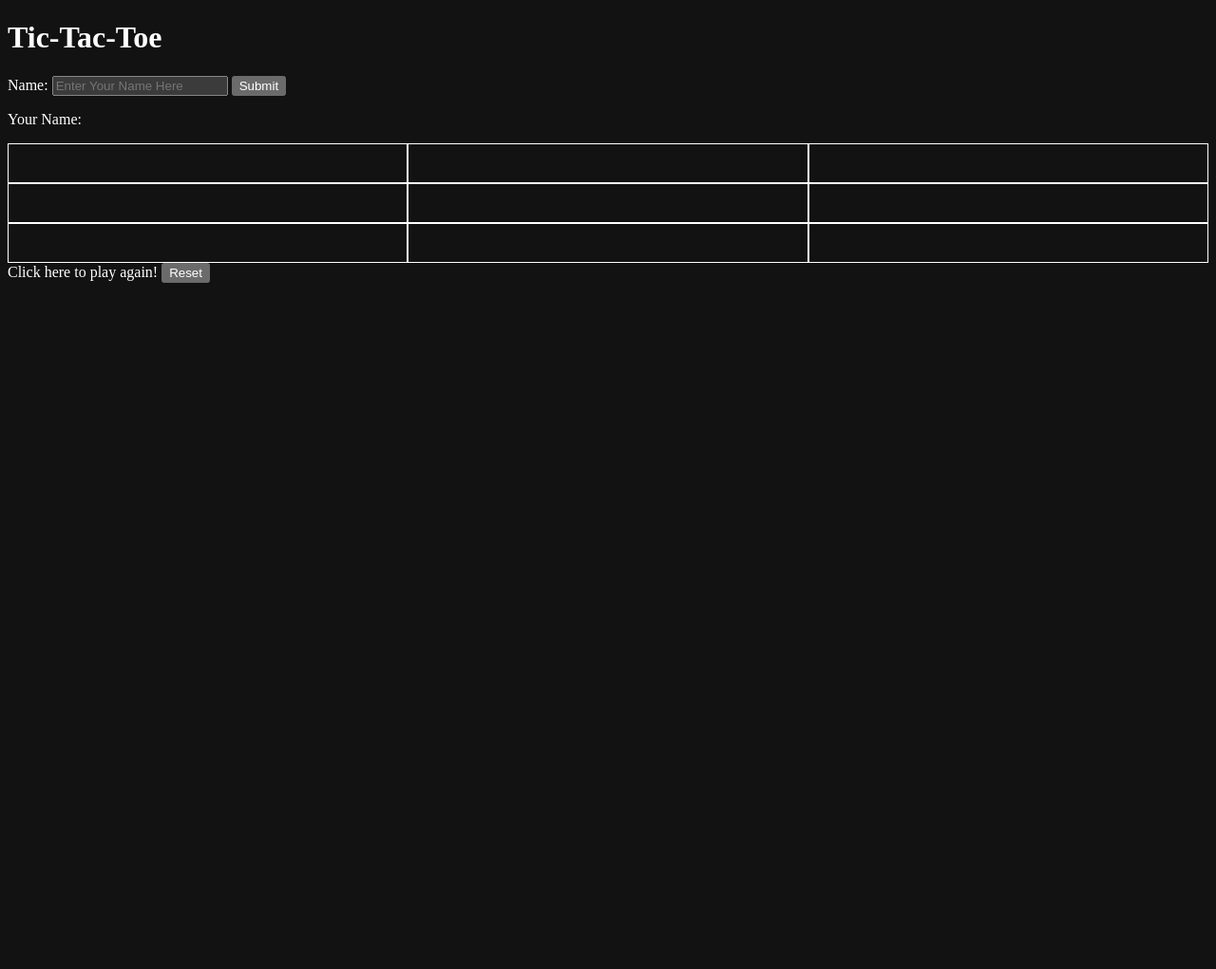
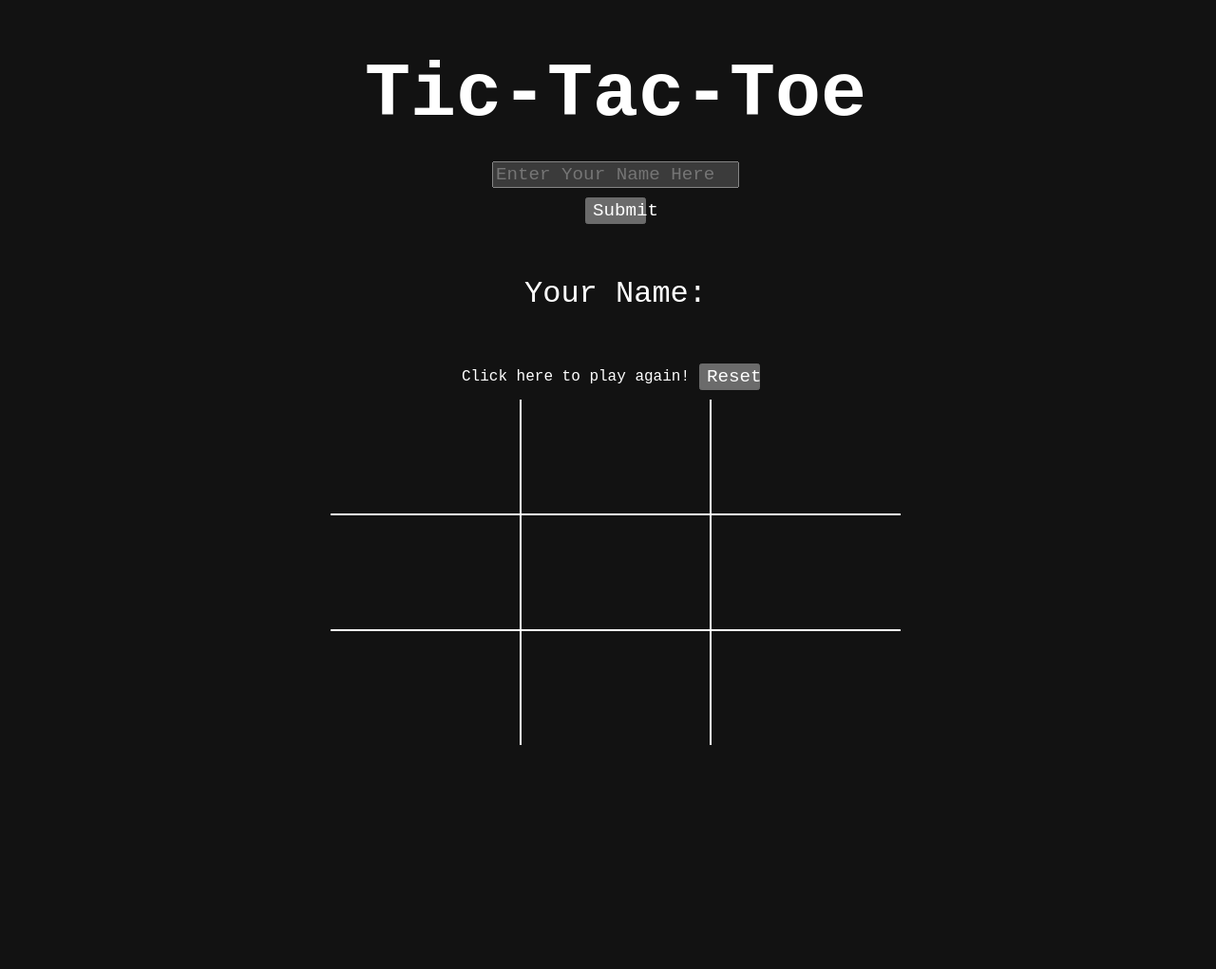
Before and after one commit to nickbloo/Project-3-Arcade-Game, a plain HTML site: page index.html in a window 1280 px wide. Shown: the whole page at 95% size. Before the commit the page ends 800 px from the top, so only its background shows below. Drawn offline with Linux system fonts and the light colour scheme.

Commit message:
final commit, styling done

```diff
--- a/index.html
+++ b/index.html
@@ -10,20 +10,19 @@
 </head>
 <body>
     <h1>Tic-Tac-Toe</h1>
+    <div id="game-end-message"></div>
     <div id="input-container">
-        <label>Name: </label>
         <input id="name-input" type="text" placeholder="Enter Your Name Here"/>
         <button id="submit-button">Submit</button>
     </div>
     <div id="display-name-container">
         <p id="display-name">Your Name: </p>
     </div>
-    <div id="game-board">
-    </div>
-    <div id="game-end-message"></div>
     <div id="reset-container">
         <label>Click here to play again!</label>
         <button id="reset-button">Reset</button>
     </div>
+    <div id="game-board">
+    </div>
 </body>
 </html>
--- a/style.css
+++ b/style.css
@@ -1,14 +1,100 @@
 html, body {
     color-scheme: dark;
+    height: 100%;
+    width: 100%;
+    font-family: 'Courier New', Courier, monospace;
 }
 
 #game-board {
     display: grid;
-    grid-template-columns: auto auto auto;
+    grid-template-columns: 200px 200px 200px;
+    grid-template-rows: 200px 200px 200px;
+    justify-content: center;
+    align-content: center;
+    margin-bottom: 0;
+    padding-bottom: 0;
 }
 
 .column {
+    display: flex;
+    justify-content: center;
+    align-items: center;
+    font-size: 3em;
     border: 1px solid white;
-    padding: 20px;
+    height: 15vh;
+    width: auto;
+}
+
+.column:hover {
+    background-color: rgb(47, 47, 47);
+}
+
+[row~="0"] {
+    border-left: none;
+}
+
+[row~="2"] {
+    border-right: none;
+}
+
+[col~="0"] {
+    border-top: none;
+}
+
+[col~="2"] {
+    border-bottom: none;
+}
+
+h1 {
     text-align: center;
+    font-size: 5em;
+    margin-bottom: 0;
 }
+
+button:hover {
+    color: black;
+}
+
+button {
+    font-size: larger;
+    height: 10%;
+    width: 5%;
+    margin: 10px;
+    font-family: 'Courier New', Courier, monospace;
+}
+
+#name-input {
+    font-size: larger;
+    font-family: 'Courier New', Courier, monospace;
+}
+
+#input-container {
+    display: flex;
+    flex-direction: column;
+    align-items: center;
+}
+
+#display-name-container {
+    display: flex;
+    justify-content: center;
+    margin: 1%;
+}
+
+#display-name {
+    font-size: xx-large;
+}
+
+#reset-container {
+    display: flex;
+    justify-content: center;
+    align-items: center;
+}
+
+#game-end-message {
+    display: flex;
+    justify-content: center;
+    align-items: center;
+    margin: 1%;
+    font-size: xx-large;
+    text-shadow: 0 0 10px white;
+}
```
